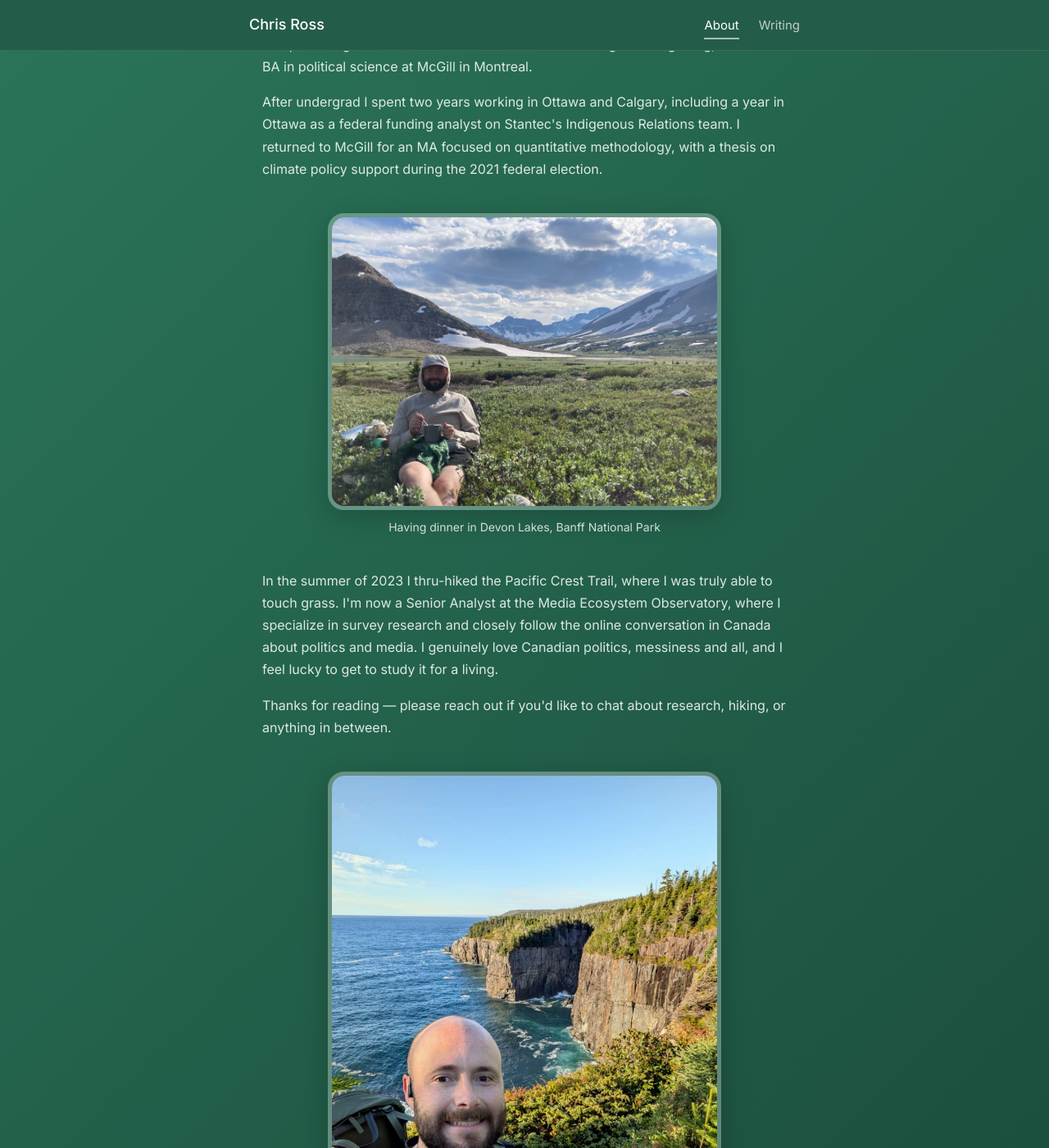
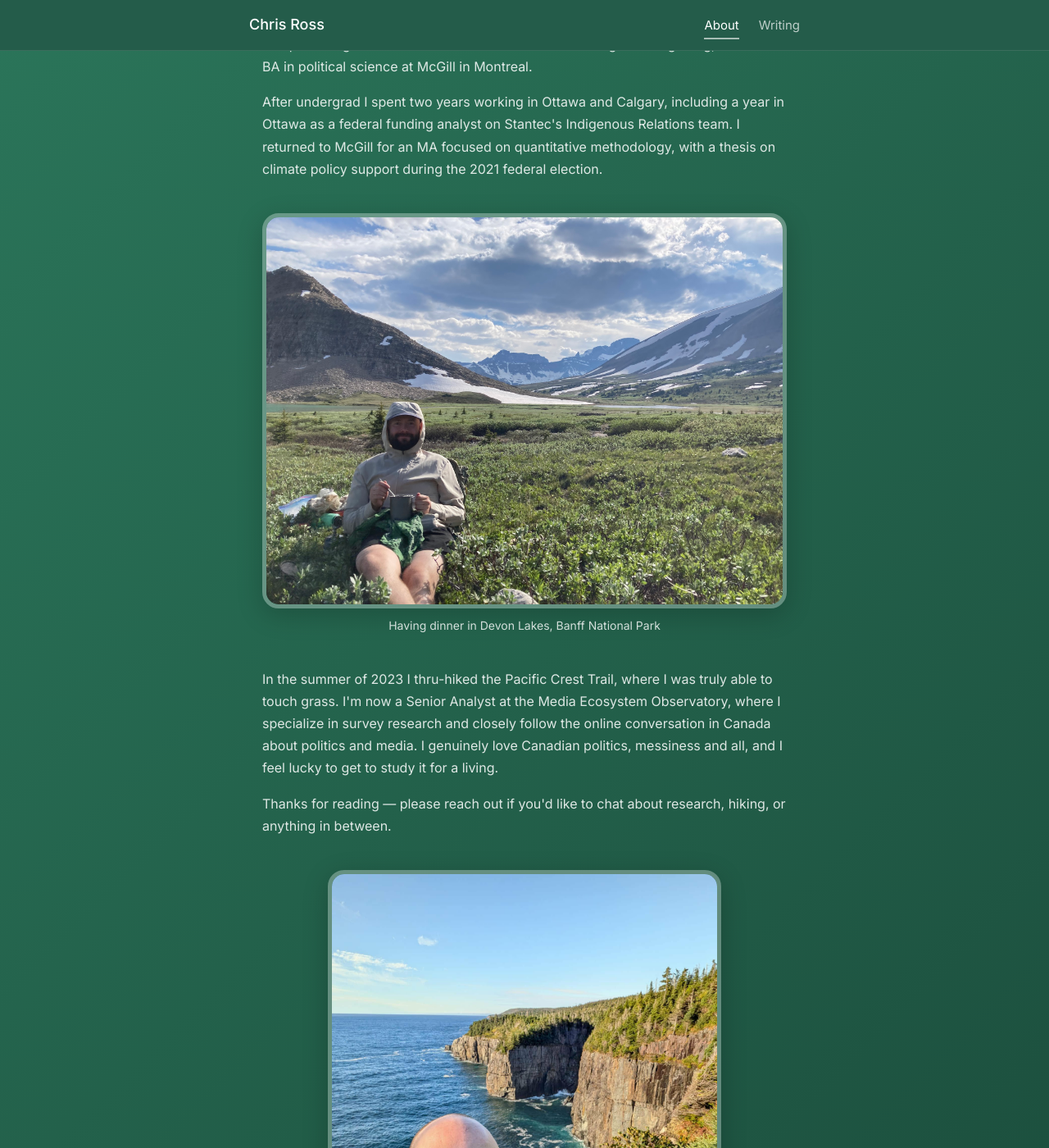
Before and after one commit to chrispross/chrispross.github.io, a Jekyll site: the page built from about.md, in a window 1280 px wide and 1400 px high, scrolled down 463 px. Shown: the whole window at 82% size. Built offline with Jekyll 4.4.1, drawn with Linux system fonts in a browser that asks for light colours.

Commit message:
Widen Banff photo to match body text width
Co-Authored-By: Claude Sonnet 5 <noreply@anthropic.com>

```diff
--- a/about.md
+++ b/about.md
@@ -71,6 +71,10 @@ permalink: /about/
     max-width: 480px;
   }
 
+  .about-inline-photo--full {
+    max-width: 100%;
+  }
+
   .about-end-photo {
     margin: 2.5rem auto 0;
     max-width: 480px;
@@ -93,7 +97,7 @@ permalink: /about/
     <p>After undergrad I spent two years working in Ottawa and Calgary, including a year in Ottawa as a federal funding analyst on Stantec's Indigenous Relations team. I returned to McGill for an MA focused on quantitative methodology, with a thesis on climate policy support during the 2021 federal election.</p>
   </div>
 
-  <div class="about-inline-photo">
+  <div class="about-inline-photo about-inline-photo--full">
     <img src="/assets/images/devon-lakes-banff.jpg" alt="Chris Ross having dinner at Devon Lakes, Banff National Park" class="about-photo">
     <p class="about-caption">Having dinner in Devon Lakes, Banff National Park</p>
   </div>
```
